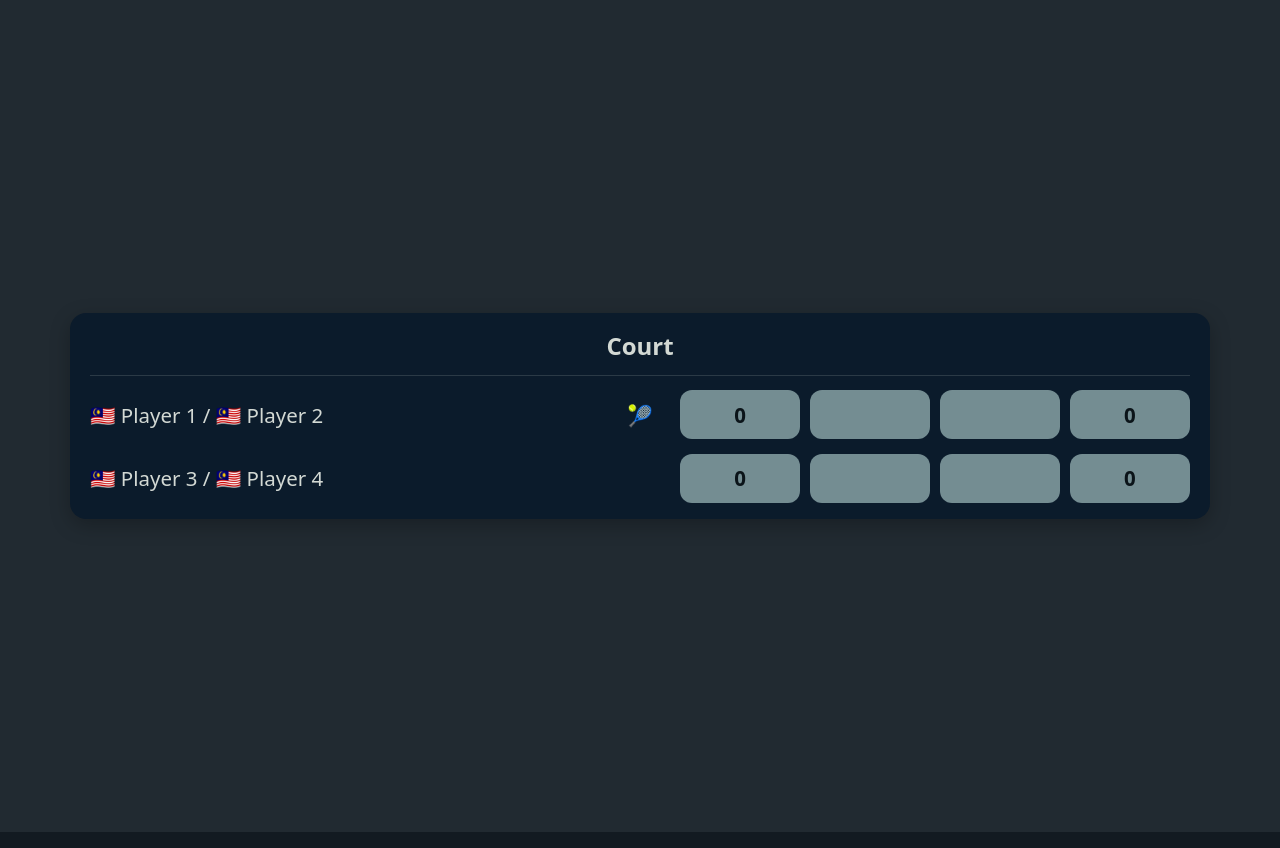
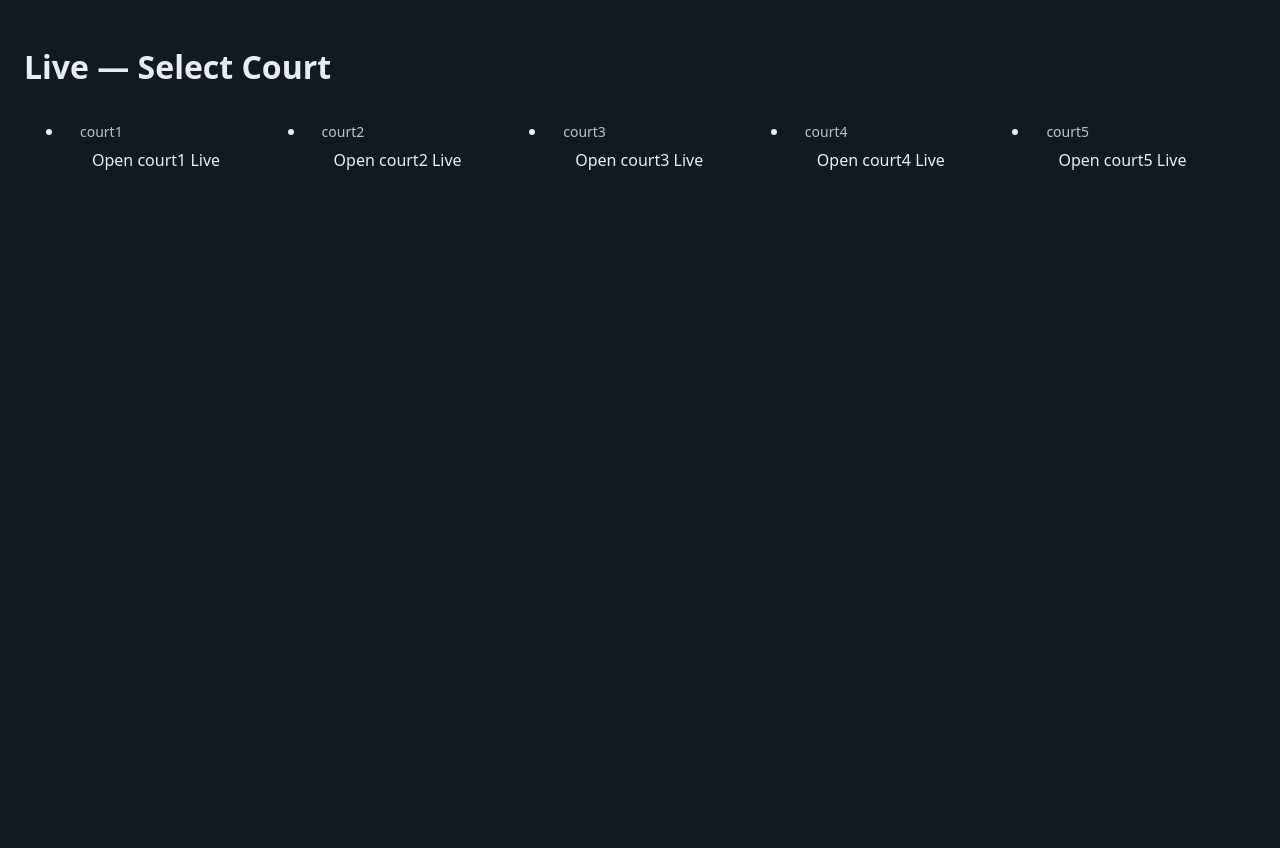
Before and after one commit to scrumpybeetlewink-arch/joyscores-jdp, a Next.js app: page /live in a window 1280 px wide. Built offline with nearby package versions, Linux system fonts and the light colour scheme; no server answers.

Commit message:
Update page.tsx

```diff
--- a/app/live/page.tsx
+++ b/app/live/page.tsx
@@ -1,203 +1,19 @@
 "use client";
-
-export const dynamic = "force-static";
-
-import { useEffect, useMemo, useState } from "react";
-import { db, ensureAnonLogin } from "@/lib/firebase.client";
-import { ref, onValue } from "firebase/database";
-
-/* ---------- Types ---------- */
-type Side = "p1" | "p2";
-type Point = 0 | 15 | 30 | 40 | "Ad";
-type BestOf = 3 | 5;
-
-type Player = { name: string; cc: string };
-type ScoreState = {
-  meta: { name: string; bestOf: BestOf; golden?: boolean };
-  players: { "1a": Player; "1b": Player; "2a": Player; "2b": Player };
-  points: Record<Side, Point>;
-  games: Record<Side, number>;
-  sets: { p1: number[]; p2: number[] };
-  tiebreak: boolean;
-  tb: Record<Side, number>;
-  server: Side | null;
-  ts?: number;
-};
-
-/* ---------- Fixed single-court paths ---------- */
-const court = "court1";
-const COURT_PATH = `/courts/${court}`;
-const META_NAME_PATH = `/courts/${court}/meta/name`;
-
-/* ---------- Helpers ---------- */
-const flag = (cc: string) => cc || "🏳️";
-const nameOrLabel = (n: string, fallback: string) => (n?.trim() ? n : fallback);
-
-/* ---------- Defaults ---------- */
-const defaultState: ScoreState = {
-  meta: { name: "", bestOf: 3, golden: false },
-  players: {
-    "1a": { name: "", cc: "🇲🇾" },
-    "1b": { name: "", cc: "🇲🇾" },
-    "2a": { name: "", cc: "🇲🇾" },
-    "2b": { name: "", cc: "🇲🇾" },
-  },
-  points: { p1: 0, p2: 0 },
-  games: { p1: 0, p2: 0 },
-  sets: { p1: [], p2: [] },
-  tiebreak: false,
-  tb: { p1: 0, p2: 0 },
-  server: "p1",
-  ts: undefined,
-};
-
-function normalize(v: any): ScoreState {
-  const s = v ?? {};
-  return {
-    ...defaultState,
-    meta: {
-      name: s?.meta?.name ?? "",
-      bestOf: (s?.meta?.bestOf === 5 ? 5 : 3) as BestOf,
-      golden: !!s?.meta?.golden,
-    },
-    players: {
-      "1a": { name: s?.players?.["1a"]?.name ?? "", cc: s?.players?.["1a"]?.cc ?? "🇲🇾" },
-      "1b": { name: s?.players?.["1b"]?.name ?? "", cc: s?.players?.["1b"]?.cc ?? "🇲🇾" },
-      "2a": { name: s?.players?.["2a"]?.name ?? "", cc: s?.players?.["2a"]?.cc ?? "🇲🇾" },
-      "2b": { name: s?.players?.["2b"]?.name ?? "", cc: s?.players?.["2b"]?.cc ?? "🇲🇾" },
-    },
-    points: {
-      p1: (s?.points?.p1 ?? 0) as Point,
-      p2: (s?.points?.p2 ?? 0) as Point,
-    },
-    games: {
-      p1: Number.isFinite(s?.games?.p1) ? s.games.p1 : 0,
-      p2: Number.isFinite(s?.games?.p2) ? s.games.p2 : 0,
-    },
-    sets: {
-      p1: Array.isArray(s?.sets?.p1) ? s.sets.p1 : [],
-      p2: Array.isArray(s?.sets?.p2) ? s.sets.p2 : [],
-    },
-    tiebreak: !!s?.tiebreak,
-    tb: {
-      p1: Number.isFinite(s?.tb?.p1) ? s.tb.p1 : 0,
-      p2: Number.isFinite(s?.tb?.p2) ? s.tb.p2 : 0,
-    },
-    server: s?.server === "p1" || s?.server === "p2" ? s.server : "p1",
-    ts: typeof s?.ts === "number" ? s.ts : undefined,
-  };
-}
-
-/* =========================================================
- * Live (read-only)
- * =======================================================*/
-export default function LivePage() {
-  const [s, setS] = useState<ScoreState>(defaultState);
-  const [courtName, setCourtName] = useState<string>("");
-
-  useEffect(() => {
-    let unsubScore = () => {};
-    let unsubName = () => {};
-    (async () => {
-      try { await ensureAnonLogin(); } catch {}
-      unsubScore = onValue(ref(db, COURT_PATH), (snap) => setS(normalize(snap.val())));
-      unsubName = onValue(ref(db, META_NAME_PATH), (snap) => {
-        const v = snap.val();
-        setCourtName(typeof v === "string" ? v : "");
-      });
-    })();
-    return () => { unsubScore?.(); unsubName?.(); };
-  }, []);
-
-  const maxSets = useMemo(
-    () => ((s?.meta?.bestOf ?? 3) === 5 ? 5 : 3),
-    [s?.meta?.bestOf]
-  );
-
-  const Row = ({ side }: { side: Side }) => {
-    const players = s.players;
-    const sets = s.sets;
-    const games = s.games;
-
-    const p1a = nameOrLabel(players["1a"].name, "Player 1");
-    const p1b = nameOrLabel(players["1b"].name, "Player 2");
-    const p2a = nameOrLabel(players["2a"].name, "Player 3");
-    const p2b = nameOrLabel(players["2b"].name, "Player 4");
-
-    const line =
-      side === "p1"
-        ? `${flag(players["1a"].cc)} ${p1a} / ${flag(players["1b"].cc)} ${p1b}`
-        : `${flag(players["2a"].cc)} ${p2a} / ${flag(players["2b"].cc)} ${p2b}`;
-
-    const finished = Math.max(sets.p1.length, sets.p2.length);
-    const setCells = Array.from({ length: maxSets }).map((_, i) => {
-      if (i < finished) return side === "p1" ? sets.p1[i] ?? "" : sets.p2[i] ?? "";
-      if (i === finished) return side === "p1" ? games.p1 ?? "" : games.p2 ?? "";
-      return "";
-    });
-
-    const points = s.tiebreak ? `TB ${s.tb[side]}` : s.points[side];
-
-    return (
-      <div
-        className="row"
-        style={{
-          display: "grid",
-          gridTemplateColumns: "1fr 3rem minmax(0,1fr)",
-          gap: "1rem",
-          alignItems: "center",
-          fontSize: "1.28em",
-        }}
-      >
-        <div className="teamline">{line}</div>
-        <div className="serve">{s.server === side ? "🎾" : ""}</div>
-        <div
-          className="grid"
-          style={{
-            display: "grid",
-            gap: ".6rem",
-            gridTemplateColumns: `repeat(${maxSets + 1}, 1fr)`,
-          }}
-        >
-          {setCells.map((v, i) => (
-            <div key={i} className="box">{v}</div>
-          ))}
-          <div className="box">{String(points)}</div>
-        </div>
-      </div>
-    );
-  };
-
+export default function LiveIndex() {
+  const items = ["court1","court2","court3","court4","court5"];
   return (
-    <main className="wrap" style={{ minHeight:"100vh", background:"var(--ink)", display:"flex", alignItems:"center", justifyContent:"center", padding:"2vh 2vw" }}>
-      <style>{`
-        :root{ --ink:#212A31; --ink2:#0B1B2B; --muted:#748D92; --cloud:#D3D9D4; }
-        .card{
-          width:min(1100px,95vw);
-          background:var(--ink2); color:#fff;
-          border-radius:16px; box-shadow:0 6px 20px rgba(0,0,0,.25);
-          padding:1rem 1.25rem;
-        }
-        .header{ text-align:center; padding-bottom:.8rem; border-bottom:1px solid rgba(211,217,212,.16); }
-        .court{ font-size:1.5em; font-weight:800; color:var(--cloud); }
-
-        .rows{ display:grid; gap:.9rem; margin-top:.9rem; }
-        .teamline{ color:var(--cloud); overflow:hidden; white-space:nowrap; text-overflow:ellipsis; }
-        .serve{ text-align:center; }
-        .box{
-          background:var(--muted); color:#0b1419;
-          border-radius:12px; min-height:2.4em;
-          display:flex; align-items:center; justify-content:center; font-weight:800;
-        }
-      `}</style>
-
-      <section className="card">
-        <div className="header"><div className="court">{courtName || "Court"}</div></div>
-        <div className="rows">
-          <Row side="p1" />
-          <Row side="p2" />
-        </div>
-      </section>
-    </main>
+    <div style={{ minHeight: "100vh", background: "var(--bg)", color: "var(--text)", padding: 24 }}>
+      <h1 style={{ marginBottom: 16 }}>Live — Select Court</h1>
+      <ul style={{ display: "grid", gridTemplateColumns: "repeat(auto-fill, minmax(220px,1fr))", gap: 16 }}>
+        {items.map((c) => (
+          <li key={c} style={{ background: "var(--panel)", borderRadius: 12, padding: 16, border: "1px solid var(--line)" }}>
+            <div style={{ fontSize: 14, opacity: 0.8, marginBottom: 8 }}>{c}</div>
+            <a href={`/live/${c}/`} style={{ padding: "10px 12px", background: "var(--accent)", color: "var(--bg)", borderRadius: 10, textDecoration: "none" }}>
+              Open {c} Live
+            </a>
+          </li>
+        ))}
+      </ul>
+    </div>
   );
 }
```
